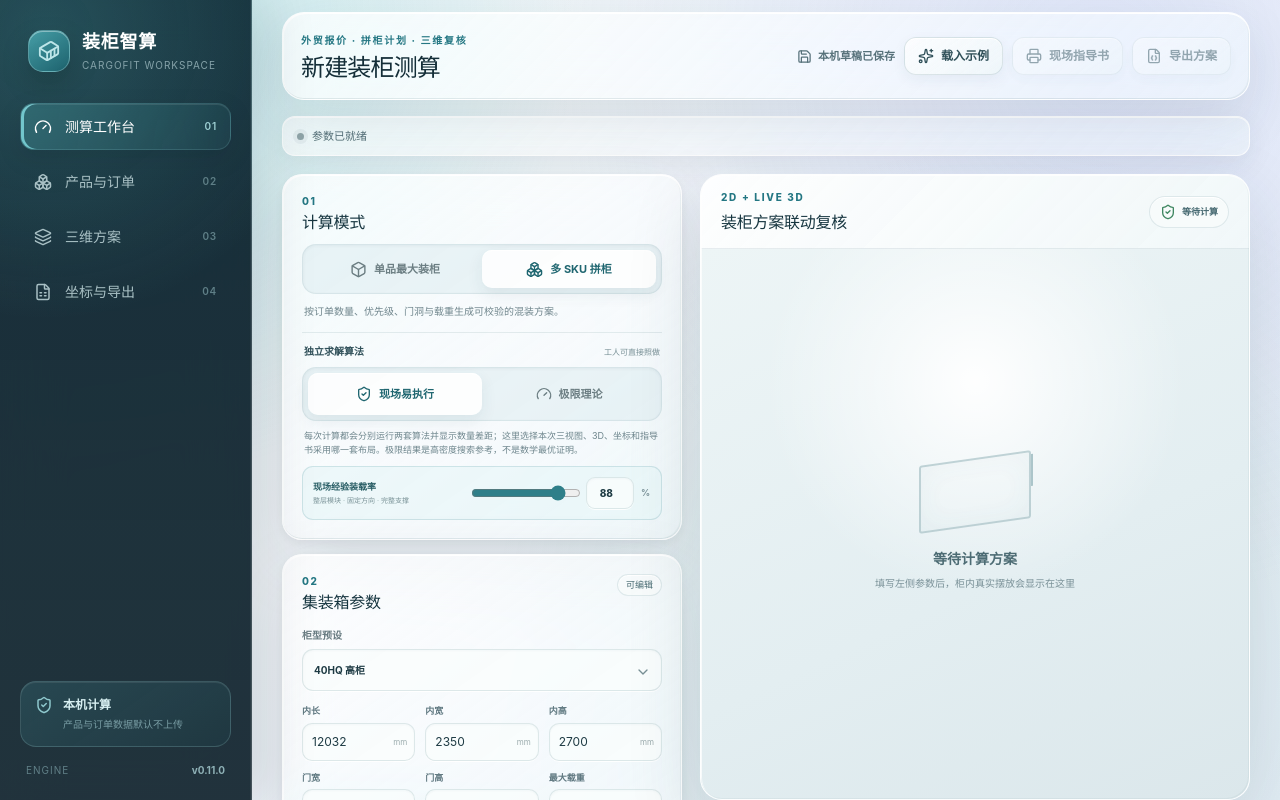
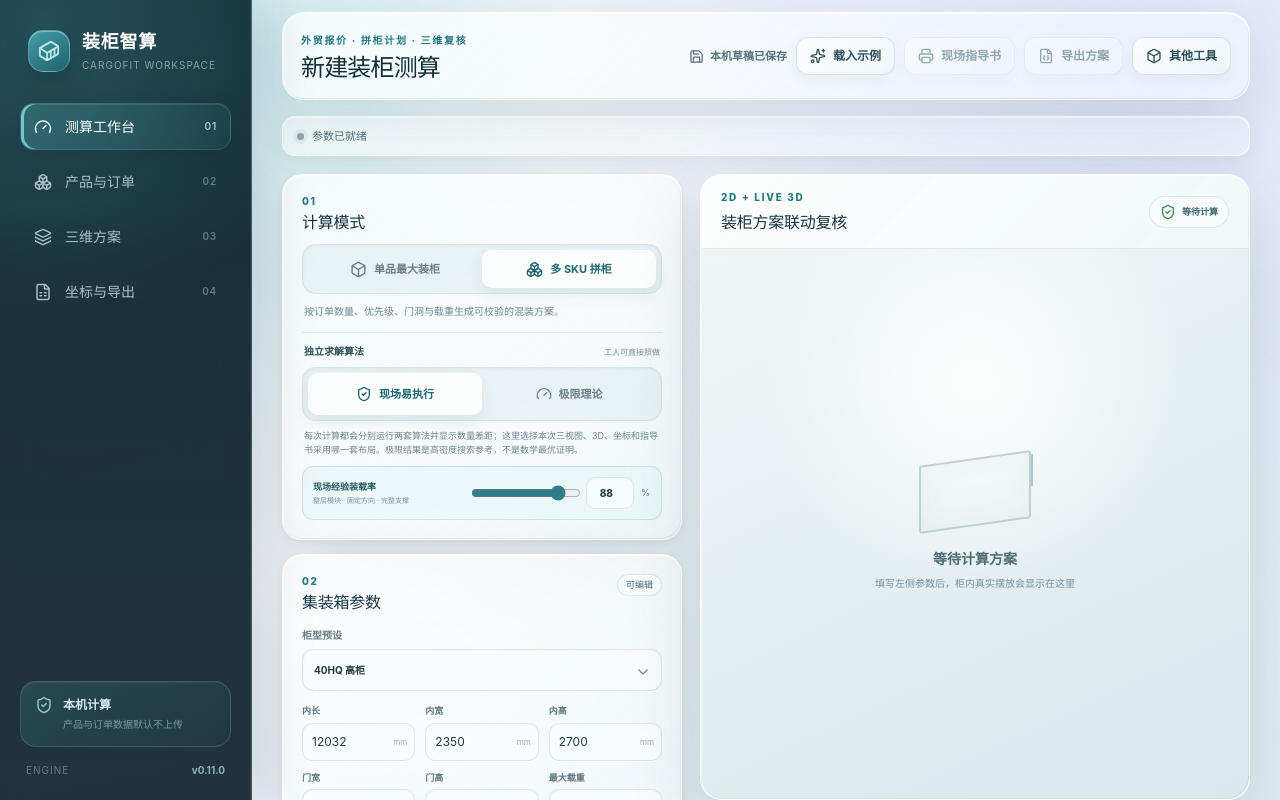
Before and after one commit to guodongbuding66-spec/container-load-planner, a Next.js app: page / in a window 1280 px wide. Shown: the top 800 px of the page. Built offline with nearby package versions, Linux system fonts and the light colour scheme.

Commit message:
feat: add Galaxy ecosystem menu outside packing core

```diff
--- a/app/layout.tsx
+++ b/app/layout.tsx
@@ -1,5 +1,6 @@
 import type { Metadata } from "next";
 import "./globals.css";
+import { GalaxyEcosystemMenu } from "../components/galaxy-ecosystem-menu";
 
 export const metadata: Metadata = {
   title: "外贸装柜智算",
@@ -20,7 +21,10 @@ export default function RootLayout({
 }>) {
   return (
     <html lang="zh-CN">
-      <body className="antialiased">{children}</body>
+      <body className="antialiased">
+        <GalaxyEcosystemMenu />
+        {children}
+      </body>
     </html>
   );
 }
--- /dev/null
+++ b/components/galaxy-ecosystem-menu.tsx
@@ -0,0 +1,78 @@
+"use client";
+
+import { Box, BriefcaseBusiness, ExternalLink, Newspaper, Video } from "lucide-react";
+import { useEffect, useState } from "react";
+import { createPortal } from "react-dom";
+
+const TOOLS = [
+  {
+    href: "https://ai-foreign-trade-os.pages.dev/",
+    name: "AI 外贸工作台",
+    description: "客户、CRM、报价、产品与外贸自动化工作台",
+    icon: BriefcaseBusiness,
+  },
+  {
+    href: "https://isunor-industry-daily.pages.dev/",
+    name: "iSUNOR 决策级情报",
+    description: "行业日报、竞品、贸易政策与业务机会情报",
+    icon: Newspaper,
+  },
+  {
+    href: "https://github.com/guodongbuding66-spec/galaxy-downloader",
+    name: "Galaxy Downloader",
+    description: "全能媒体下载器项目主页与最新版入口",
+    icon: Video,
+  },
+] as const;
+
+function Menu() {
+  return (
+    <details className="relative z-50">
+      <summary className="button ghost list-none select-none [&::-webkit-details-marker]:hidden">
+        <Box size={16} />
+        其他工具
+      </summary>
+      <div className="absolute right-0 top-[46px] z-[90] w-[min(390px,calc(100vw-28px))] rounded-2xl border border-[#dce5e7] bg-white p-2.5 shadow-[0_20px_60px_rgba(21,52,67,.16)]">
+        <div className="px-2 pb-2 pt-1 text-[10px] font-extrabold tracking-[.12em] text-[#71868c]">GALAXY 工具生态</div>
+        <div className="grid gap-1">
+          {TOOLS.map((tool) => {
+            const Icon = tool.icon;
+            return (
+              <a
+                key={tool.href}
+                href={tool.href}
+                target="_blank"
+                rel="noopener noreferrer"
+                className="grid grid-cols-[36px_minmax(0,1fr)_16px] items-center gap-2.5 rounded-xl px-2.5 py-2.5 text-[#263f47] no-underline transition-colors hover:bg-[#eef5f6]"
+              >
+                <span className="grid h-9 w-9 place-items-center rounded-[10px] border border-[#dce5e7] bg-[#e8f3f4] text-[#2f7f89]">
+                  <Icon size={16} />
+                </span>
+                <span className="min-w-0">
+                  <strong className="block text-xs">{tool.name}</strong>
+                  <small className="mt-0.5 block text-[10px] leading-4 text-[#71868c]">{tool.description}</small>
+                </span>
+                <ExternalLink size={14} className="text-[#91a6aa]" />
+              </a>
+            );
+          })}
+        </div>
+      </div>
+    </details>
+  );
+}
+
+export function GalaxyEcosystemMenu() {
+  const [target, setTarget] = useState<Element | null>(null);
+
+  useEffect(() => {
+    const resolveTarget = () => setTarget(document.querySelector(".top-actions"));
+    resolveTarget();
+    if (document.querySelector(".top-actions")) return;
+    const observer = new MutationObserver(resolveTarget);
+    observer.observe(document.body, { childList: true, subtree: true });
+    return () => observer.disconnect();
+  }, []);
+
+  return target ? createPortal(<Menu />, target) : null;
+}
```
Also changed, not shown: 2 other files (tests, documents, lock files or other folders).
